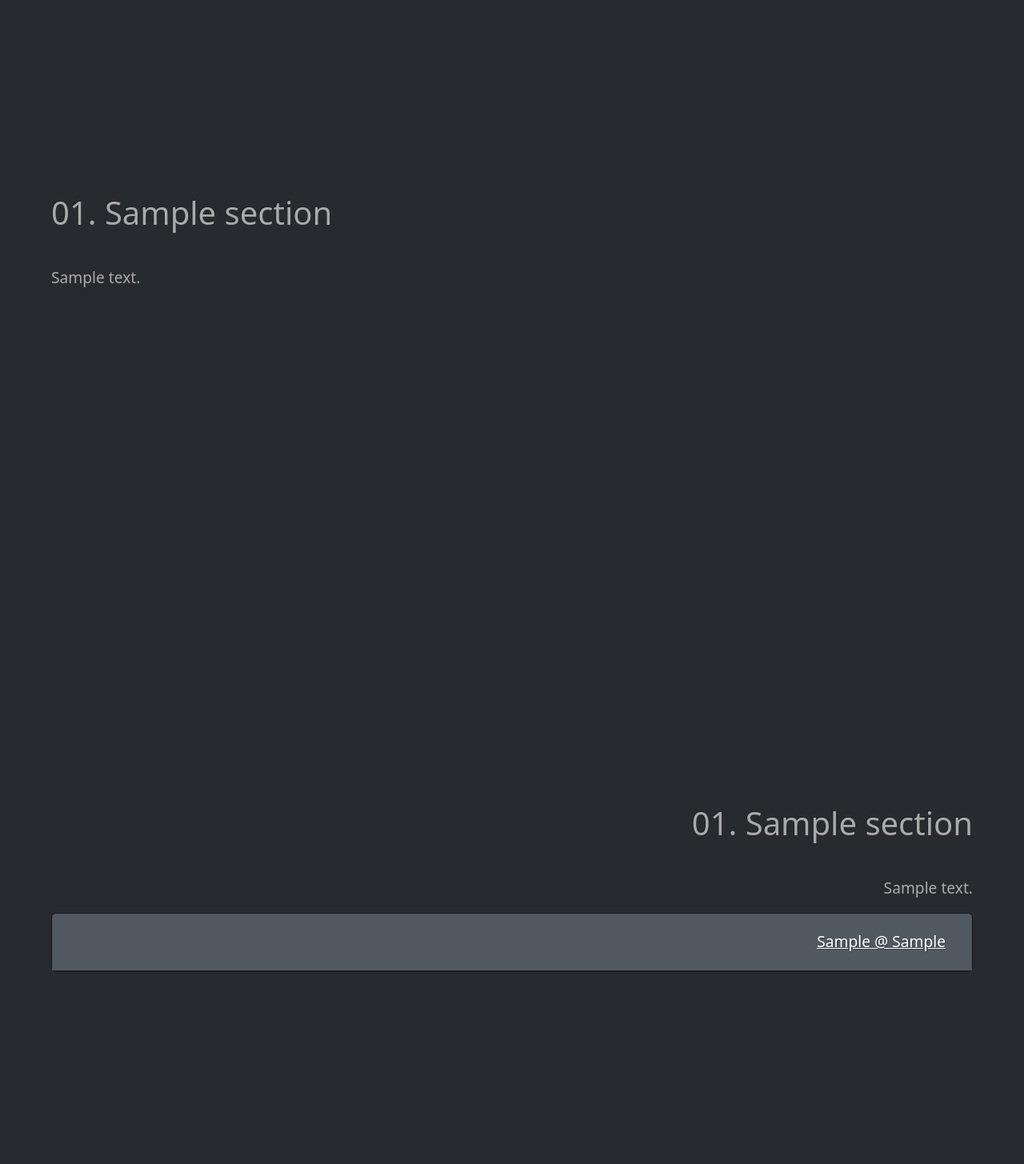
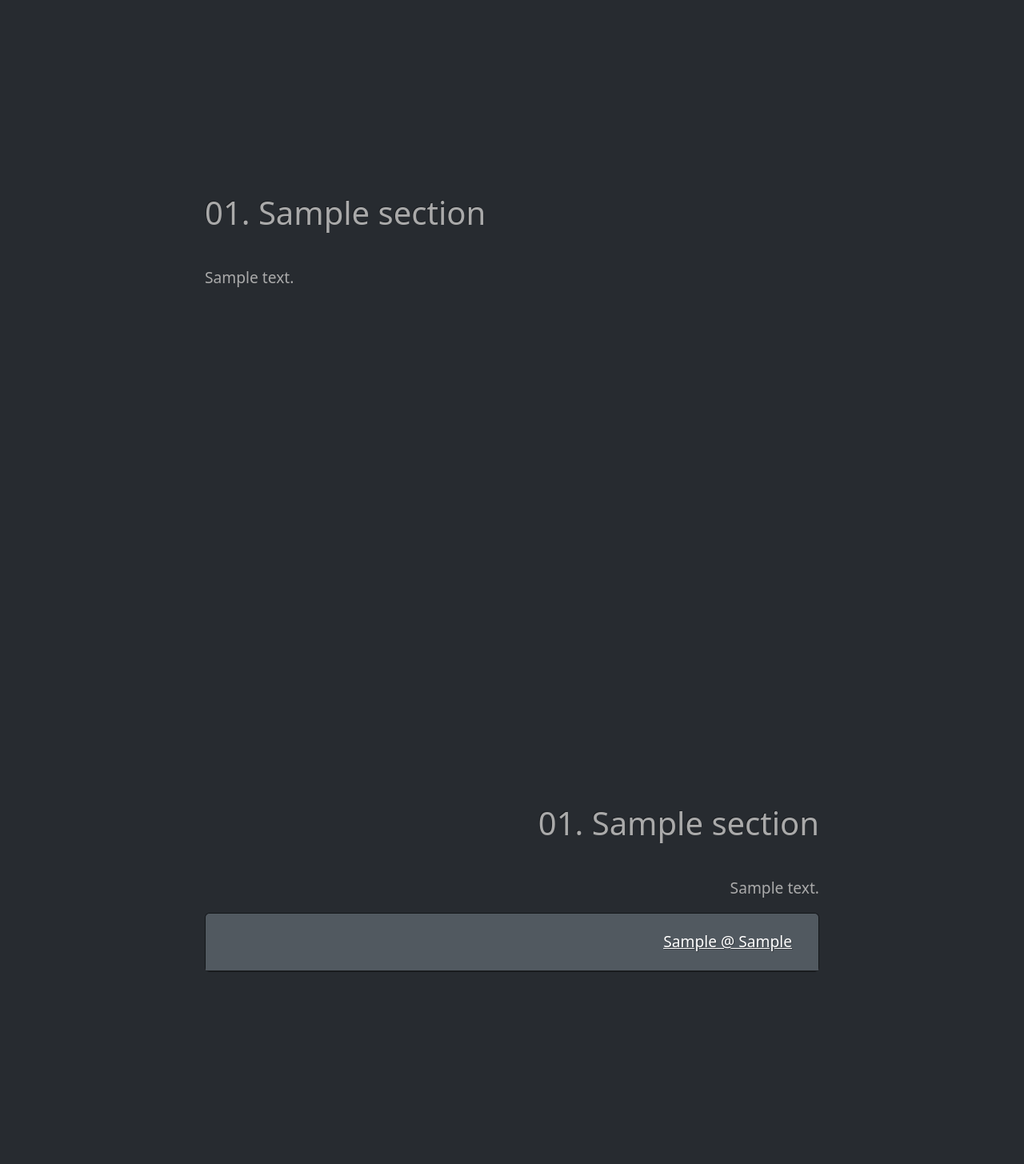
Before and after one commit to andreppatricio/andreppatricio.github.io, a Django app: page / in a window 1280 px wide. Shown: the part 946-2401 px from the top of the page at 80% size. Run offline with Django 4.2, Linux system fonts and the light colour scheme; tables that the repository leaves empty hold one stand-in row (values such as "Sample post"); grey boxes marked "Sample" are stand-in pictures; some libraries are stand-ins or nearby versions.

Commit message:
Fix push command and section width in template

```diff
--- a/mycore/static/mycore/style.css
+++ b/mycore/static/mycore/style.css
@@ -51,7 +51,7 @@
     text-align: right;
 }
 .hard-width{
-    width: 90%;
+    width: 60%;
     word-wrap: break-word;
 }
 .h1-big {
--- a/push_static_files.py
+++ b/push_static_files.py
@@ -35,7 +35,7 @@ def main(rendered_template, instance):
             ["git", "commit", "-m", commit_msg], check=True, text=True
         )
         # push
-        result = subprocess.run(["git", "push"], check=True, text=True)
+        result = subprocess.run(["git", "push", "origin", "main"], check=True, text=True)
         print("Git push successful!")
     except subprocess.CalledProcessError as e:
         print(f"Git push failed: {e}")
```
